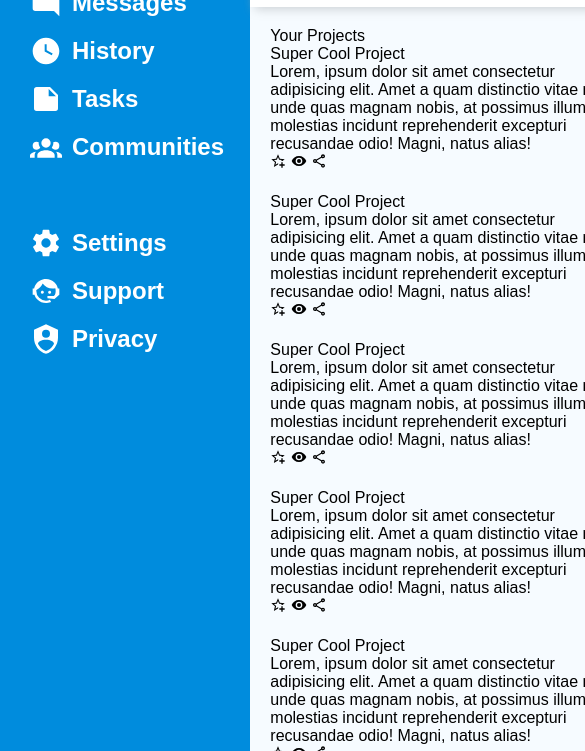
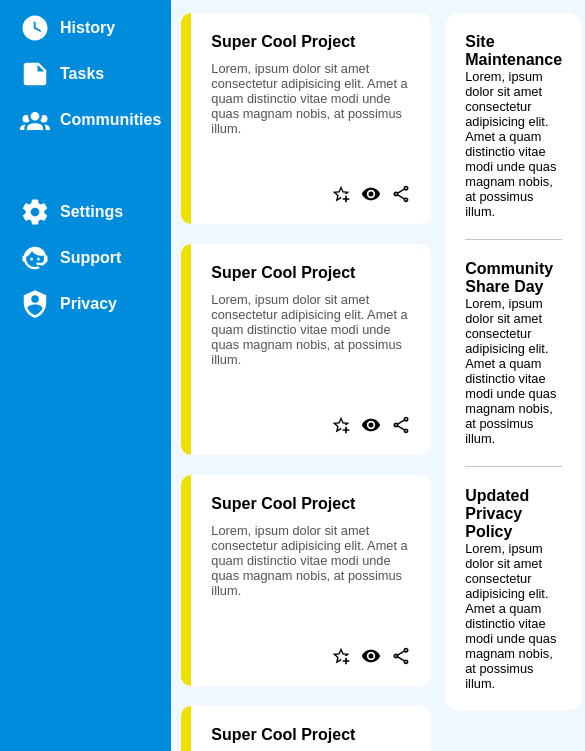
Before and after one commit to jml-student/dashboard, a plain HTML site: page index.html in a window 390 px wide. Shown: the part 225-976 px from the top of the page, 585 px wide, since content can reach past the window. Drawn offline with Linux system fonts and the light colour scheme; a web font is replaced by a local one.

Commit message:
Finish annoucements and improve web responsiveness

```diff
--- a/index.html
+++ b/index.html
@@ -125,7 +125,7 @@
                                 <p class="project-title">Super Cool Project</p>
                                 <p>
                                     Lorem, ipsum dolor sit amet consectetur adipisicing elit.
-                                    Amet a quam distinctio vitae modi unde quas magnam nobis, at possimus illum molestias incidunt reprehenderit excepturi recusandae odio! Magni, natus alias!
+                                    Amet a quam distinctio vitae modi unde quas magnam nobis, at possimus illum.
                                 </p>
                             </div>
                             <div class="project-icons">
@@ -145,7 +145,7 @@
                                 <p class="project-title">Super Cool Project</p>
                                 <p>
                                     Lorem, ipsum dolor sit amet consectetur adipisicing elit.
-                                    Amet a quam distinctio vitae modi unde quas magnam nobis, at possimus illum molestias incidunt reprehenderit excepturi recusandae odio! Magni, natus alias!
+                                    Amet a quam distinctio vitae modi unde quas magnam nobis, at possimus illum.
                                 </p>
                             </div>
                             <div class="project-icons">
@@ -165,7 +165,7 @@
                                 <p class="project-title">Super Cool Project</p>
                                 <p>
                                     Lorem, ipsum dolor sit amet consectetur adipisicing elit.
-                                    Amet a quam distinctio vitae modi unde quas magnam nobis, at possimus illum molestias incidunt reprehenderit excepturi recusandae odio! Magni, natus alias!
+                                    Amet a quam distinctio vitae modi unde quas magnam nobis, at possimus illum.
                                 </p>
                             </div>
                             <div class="project-icons">
@@ -185,7 +185,7 @@
                                 <p class="project-title">Super Cool Project</p>
                                 <p>
                                     Lorem, ipsum dolor sit amet consectetur adipisicing elit.
-                                    Amet a quam distinctio vitae modi unde quas magnam nobis, at possimus illum molestias incidunt reprehenderit excepturi recusandae odio! Magni, natus alias!
+                                    Amet a quam distinctio vitae modi unde quas magnam nobis, at possimus illum.
                                 </p>
                             </div>
                             <div class="project-icons">
@@ -205,7 +205,7 @@
                                 <p class="project-title">Super Cool Project</p>
                                 <p>
                                     Lorem, ipsum dolor sit amet consectetur adipisicing elit.
-                                    Amet a quam distinctio vitae modi unde quas magnam nobis, at possimus illum molestias incidunt reprehenderit excepturi recusandae odio! Magni, natus alias!
+                                    Amet a quam distinctio vitae modi unde quas magnam nobis, at possimus illum.
                                 </p>
                             </div>
                             <div class="project-icons">
@@ -225,7 +225,7 @@
                                 <p class="project-title">Super Cool Project</p>
                                 <p>
                                     Lorem, ipsum dolor sit amet consectetur adipisicing elit.
-                                    Amet a quam distinctio vitae modi unde quas magnam nobis, at possimus illum molestias incidunt reprehenderit excepturi recusandae odio! Magni, natus alias!
+                                    Amet a quam distinctio vitae modi unde quas magnam nobis, at possimus illum.
                                 </p>
                             </div>
                             <div class="project-icons">
@@ -242,8 +242,39 @@
                         </div>
                     </div>
                 </div>
-                <div class="announcements"></div>
-                <div class="trending"></div>
+                <div class="announcements">
+                    Announcements
+                    <div class="announcements-grid">
+                        <div class="annoucements-text">
+                            <p class="ann-text-title">Site Maintenance</p>
+                            <p>
+                                Lorem, ipsum dolor sit amet consectetur adipisicing elit.
+                                Amet a quam distinctio vitae modi unde quas magnam nobis, at possimus illum.
+                            </p>
+                        </div>
+                        <div class="annoucements-text">
+                            <p class="ann-text-title">Community Share Day</p>
+                            <p>
+                                Lorem, ipsum dolor sit amet consectetur adipisicing elit.
+                                Amet a quam distinctio vitae modi unde quas magnam nobis, at possimus illum.
+                            </p>
+                        </div>
+                        <div class="annoucements-text" id="last-child">
+                            <p class="ann-text-title">Updated Privacy Policy</p>
+                            <p>
+                                Lorem, ipsum dolor sit amet consectetur adipisicing elit.
+                                Amet a quam distinctio vitae modi unde quas magnam nobis, at possimus illum.
+                            </p>
+                        </div>
+                    </div>
+                </div>
+                <div class="trending">
+                    Trending
+                    <div class="trending-content"></div>
+                    <div class="trending-content"></div>
+                    <div class="trending-content"></div>
+                    <div class="trending-content"></div>
+                </div>
             </div>
         </div>
     </div>
--- a/style.css
+++ b/style.css
@@ -34,11 +34,13 @@ body {
     grid-column: 1 / 2;
     background-color: var(--main-color);
     padding: 20px;
+    padding-left: clamp(10px, 1vw, 20px);
+    padding-right: clamp(10px, 1vw, 20px);
     color: white;
 }
 
 .logo svg {
-    height: 3.5rem;
+    height: clamp(40px, 3vw, 200px);
     width: auto;
     margin-right: 1vw;
 }
@@ -47,7 +49,7 @@ body {
     font-weight: 900;
     display: flex;
     align-items: center;
-    font-size: 1.8rem;
+    font-size: clamp(1.2rem, 3vw, 1.8rem);
     margin-bottom: 2.5rem;
 }
 
@@ -60,14 +62,14 @@ body {
     display: flex;
     align-items: center;
     margin-top: 1rem;
-    font-size: 1.5rem;
+    font-size: clamp(1rem, 2vw, 1.5rem);
 }
 
 .menu ul li svg {
-    height: 2rem;
+    height: clamp(30px, 2vw, 150px);
     width: auto;
-    margin-left: 10px;
-    margin-right: clamp(10px, 2vw, 30px);
+    margin-left: clamp(10px, 1vw, 20px);
+    margin-right: clamp(10px, 1vw, 30px);
 
 }
 
@@ -77,14 +79,15 @@ body {
 
 .content {
     display: grid;
-    grid-template-rows: 1fr 4fr;
+    grid-template-rows: minmax(180px, 180px) 4fr;
 }
 
 .header {
     background-color: rgb(255, 255, 255);
     display: grid;
-    grid-template-rows: 100px 100px;
+    grid-template-rows: 80px 80px;
     box-shadow: 5px 2px 10px 0px rgb(168, 168, 168);
+    max-height: 180px;
 }
 
 .header-first-section {
@@ -116,7 +119,7 @@ input#search {
     border: none;
     border-radius: 18px;
     font-size: 1rem;
-    width: 40vw;
+    width: clamp(10vw, 40vw, 40vw);
     height: 2.2rem;
     padding-left: 20px;
 
@@ -145,7 +148,7 @@ input#search {
 
 .username {
     font-weight: 900;
-    font-size: 1.2rem;
+    font-size: clamp(0.8rem, 2vw, 1.2rem);
 }
 
 .header-second-section {
@@ -170,7 +173,7 @@ input#search {
 }
 
 .text-block {
-    font-size: 1.2rem;
+    font-size: clamp(0.8rem, 2vw, 1.2rem);
     font-weight: 900;
 }
 
@@ -182,7 +185,7 @@ input#search {
 .button {
     background-color: var(--main-color);
     color: white;
-    font-size: 1rem;
+    font-size: clamp(0.8rem, 1.4vw, 1rem);
     font-weight: 900;
     padding: 10px 20px;
     border: none;
@@ -193,25 +196,91 @@ input#search {
 .content-body {
     display: grid;
     grid-template-columns: 2fr 1fr;
-    background-color: rgb(238, 247, 255, 0.5);
+    background-color: rgba(223, 240, 255, 0.5);
 }
 
 .projects {
     grid-area: 1 / 1 / 3 / 2;
     padding: 20px;
+    padding-left: clamp(10px, 1vw, 20px);
+    padding-right: clamp(10px, 1vw, 20px);
 }
 
 .projects-grid {
     display: grid;
-    grid-template-columns: repeat(auto-fit, minmax(350px, 1fr));
+    grid-template-columns: repeat(auto-fit, minmax(250px, 1fr));
     gap: 20px;
+    margin-top: 20px;
+}
+
+.projects-grid > div {
+    display: flex;
+    flex-direction: column;
+    justify-content: space-between;
+    background-color: white;
+    padding: 20px;
+    border-left: 10px solid rgb(240, 224, 0);
+    border-radius: 10px;
+    height: clamp(25vh, 20vw, 30vh);
+}
+
+.project-title {
+    font-weight: 900;
+    font-size: clamp(1rem, 2vw, 1.2rem);
+    margin-bottom: 10px;
+}
+
+.project-title + p {
+    font-size: clamp(0.8rem, 1.8vw, 1rem);
+    color: rgb(83, 83, 83);
+}
+
+.project-icons {
+    display: flex;
+    justify-content: flex-end;
 }
 
 .project-icons svg {
-    height: 1rem;
+    height: clamp(20px, 2.3vw, 30px);
     width: auto;
+    margin-left: 10px;
 }
 
 .announcements {
-    background-color: rgba(255, 117, 117, 0.5);
+    padding: 20px;
+    padding-left: clamp(0px, 1vw, 5px);
+    padding-right: clamp(10px, 1vw, 20px);
 }
+
+.announcements-grid {
+    display: grid;
+    grid-template-rows: 1fr 1fr 0.75fr;
+    background-color: white;
+    border-radius: 15px;
+    padding: 20px;
+    margin-top: 20px;
+}
+
+.annoucements-text {
+    margin-bottom: 20px;
+    border-bottom: 1px solid rgb(197, 197, 197);
+    padding-bottom: 20px;
+}
+
+#last-child {
+    border-bottom: none;
+    padding: 0;
+    margin: 0;
+}
+
+.ann-text-title {
+    font-weight: 900;
+}
+
+.ann-text-title + p {
+    font-size: 0.8rem;
+}
+
+.trending {
+    background-color: red;
+}
```
